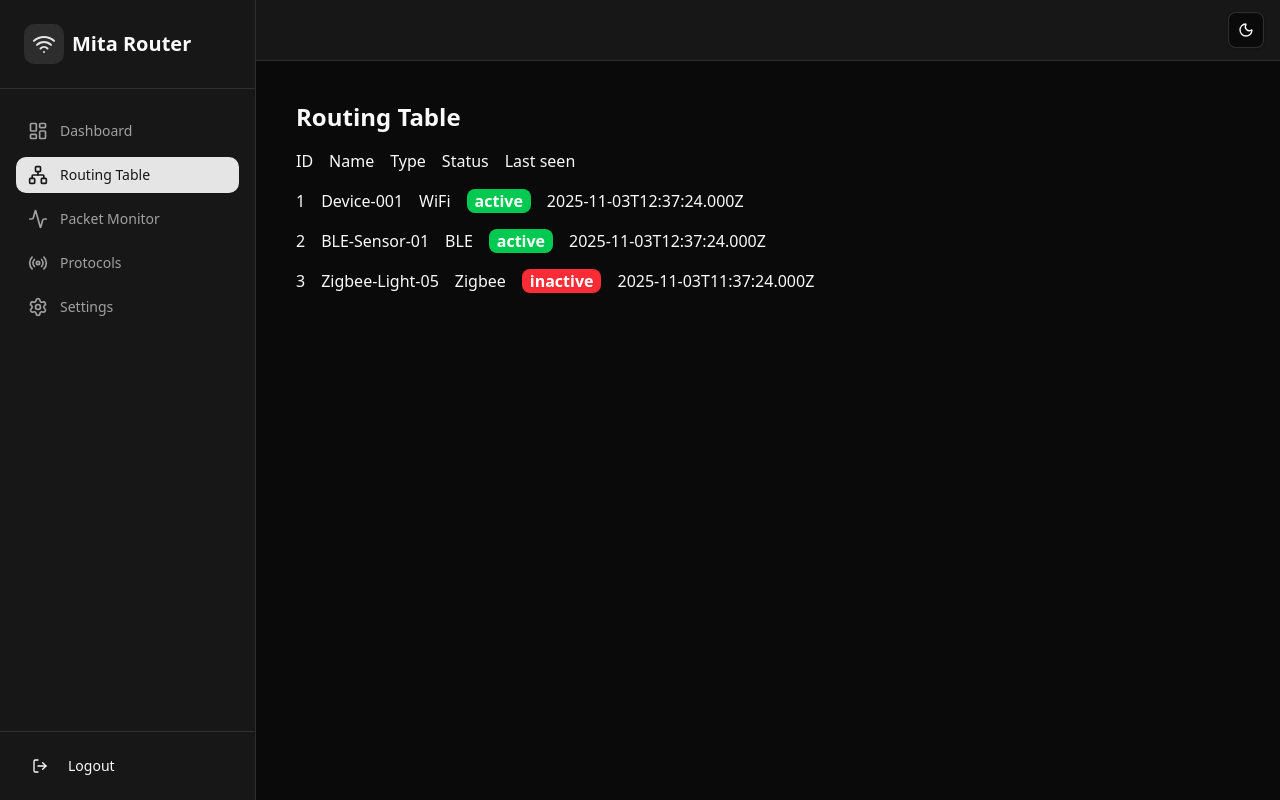
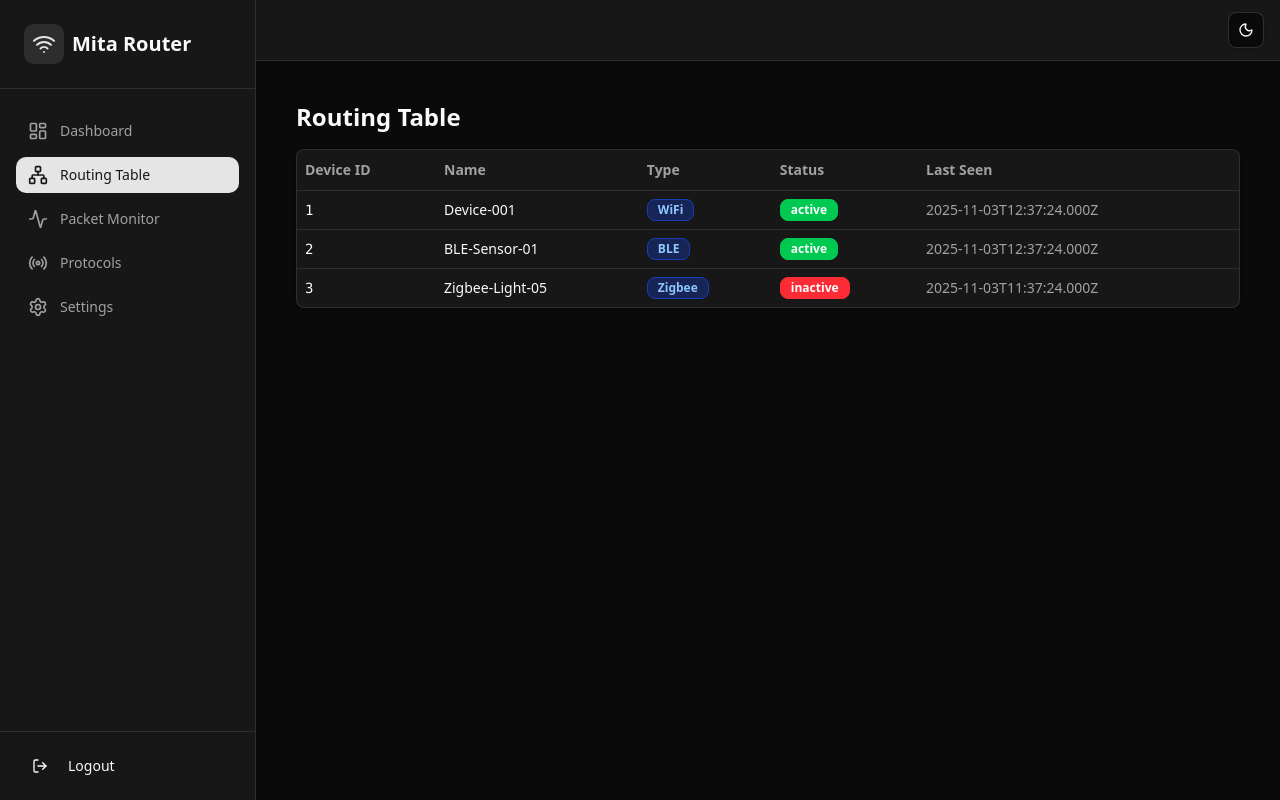
Before and after one commit to zenithdreamer/Mita, a React app in the folder frontend/: page /routing in a window 1280 px wide. Built offline with nearby package versions, Linux system fonts and the light colour scheme; the HTML template or start-up script is replaced by a standard one.

Commit message:
feat: routing table

```diff
--- a/frontend/src/components/atoms/StatusCard.tsx
+++ b/frontend/src/components/atoms/StatusCard.tsx
@@ -1,10 +1,15 @@
+import { Badge } from "../ui/badge";
+
 export function StatusCard({ status }: { status: string }) {
-    const bgClass =
-        status === "active" ? "bg-green-500" : status === "inactive" ? "bg-red-500" : "bg-yellow-500";
+    const getCustomClass = () => {
+        if (status === "active") return "bg-green-500 border-green-500 text-white";
+        if (status === "inactive") return "bg-red-500 border-red-500 text-white";
+        return "bg-yellow-500 border-yellow-500 text-white";
+    };
 
     return (
-        <div className={`items-center inline-flex ${bgClass} px-2 rounded-md`}>
-            <p className="font-bold text-white">{status}</p>
-        </div>
+        <Badge variant={"outline"} className={getCustomClass()}>
+            {status}
+        </Badge>
     );
 }
--- a/frontend/src/components/molecules/RoutedDevice.tsx
+++ /dev/null
@@ -1,21 +0,0 @@
-import { StatusCard } from "../atoms/StatusCard";
-
-interface RoutedDeviceProps {
-    id: string;
-    name: string;
-    type: string;
-    status: string;
-    lastseen: string;
-}
-
-export function RoutedDevice({ id, name, type, status, lastseen }: RoutedDeviceProps) {
-    return (
-        <div className="flex flex-row text-md gap-4">
-            <h3>{id}</h3>
-            <h3>{name}</h3>
-            <h3>{type}</h3>
-            <StatusCard status={status} />
-            <h3>{lastseen}</h3>
-        </div>
-    );
-}
--- a/frontend/src/components/organisms/RoutingTable.tsx
+++ b/frontend/src/components/organisms/RoutingTable.tsx
@@ -1,4 +1,13 @@
-import { RoutedDevice } from "../molecules/RoutedDevice";
+import {
+    Table,
+    TableBody,
+    TableCell,
+    TableHead,
+    TableHeader,
+    TableRow,
+} from "../ui/table";
+import { Badge } from "../ui/badge";
+import { StatusCard } from "../atoms/StatusCard";
 
 interface RoutingTableProps {
     data: {
@@ -12,18 +21,43 @@ interface RoutingTableProps {
 
 export function RoutingTable({ data }: RoutingTableProps) {
     return (
-        <div className="flex flex-col gap-4">
-            <div className="flex flex-row gap-4">
-                <div>ID</div>
-                <div>Name</div>
-                <div>Type</div>
-                <div>Status</div>
-                <div>Last seen</div>
-            </div>
-
-            {data.map((device) => (
-                <RoutedDevice key={device.id} id={device.id} name={device.name} type={device.type} status={device.status} lastseen={device.lastseen} />
-            ))}
+        <div className="rounded-md border bg-card shadow-sm">
+            <Table>
+                <TableHeader>
+                    <TableRow>
+                        <TableHead className="font-semibold">Device ID</TableHead>
+                        <TableHead className="font-semibold">Name</TableHead>
+                        <TableHead className="font-semibold">Type</TableHead>
+                        <TableHead className="font-semibold">Status</TableHead>
+                        <TableHead className="font-semibold">Last Seen</TableHead>
+                    </TableRow>
+                </TableHeader>
+                <TableBody>
+                    {data.length === 0 ? (
+                        <TableRow>
+                            <TableCell colSpan={5} className="h-24 text-center text-muted-foreground">
+                                No devices found
+                            </TableCell>
+                        </TableRow>
+                    ) : (
+                        data.map((device) => (
+                            <TableRow key={device.id} className="hover:bg-muted/50">
+                                <TableCell className="font-mono text-sm">{device.id}</TableCell>
+                                <TableCell className="font-medium">{device.name}</TableCell>
+                                <TableCell>
+                                    <Badge variant="outline" className="bg-blue-50 dark:bg-blue-950 text-blue-700 dark:text-blue-300 border-blue-200 dark:border-blue-800">
+                                        {device.type}
+                                    </Badge>
+                                </TableCell>
+                                <TableCell>
+                                    <StatusCard status={device.status} />
+                                </TableCell>
+                                <TableCell className="text-muted-foreground">{device.lastseen}</TableCell>
+                            </TableRow>
+                        ))
+                    )}
+                </TableBody>
+            </Table>
         </div>
     );
 }
--- a/frontend/src/pages/RoutingPage.tsx
+++ b/frontend/src/pages/RoutingPage.tsx
@@ -1,4 +1,4 @@
-import { RoutingTablePage } from "@/components/RoutingTablePage"
+import { RoutingTablePage } from "@/pages/RoutingTablePage"
 
 const mockRoutingData = [
   {
--- a/frontend/src/components/RoutingTablePage.tsx
+++ b/frontend/src/pages/RoutingTablePage.tsx
@@ -1,4 +1,4 @@
-import { RoutingTable } from "./organisms/RoutingTable";
+import { RoutingTable } from "../components/organisms/RoutingTable";
 
 interface RoutingTablePageProps {
     data: {
```
